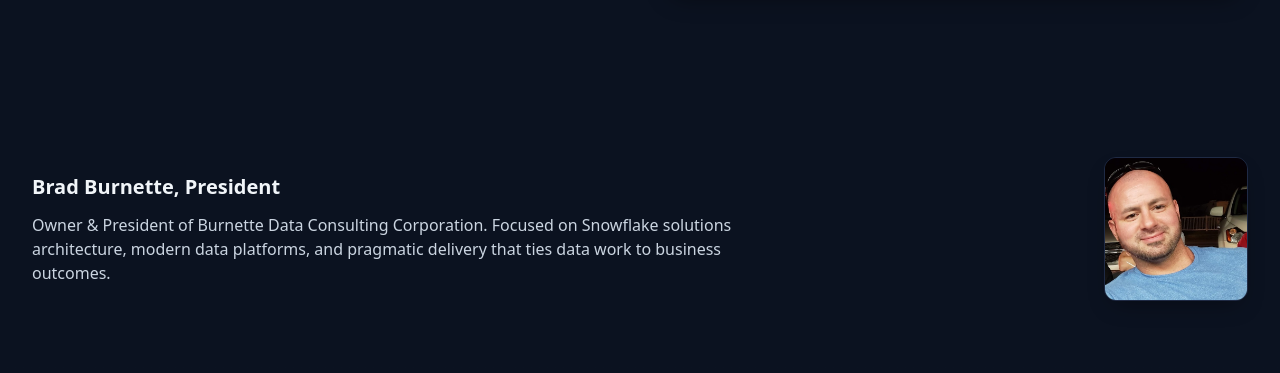
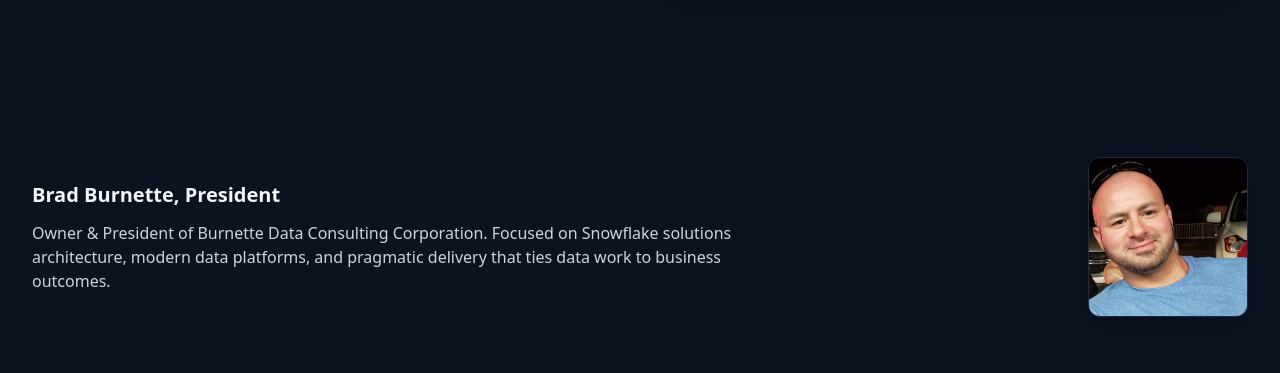
Before and after one commit to bradleylburnette/burnette-data-consulting.com, a plain HTML site: page index.html in a window 1280 px wide. Shown: the part 579-952 px from the top of the page. Drawn offline with nearby package versions, Linux system fonts and the light colour scheme.

Commit message:
Update index.html

```diff
--- a/index.html
+++ b/index.html
@@ -32,7 +32,7 @@
 </head>
 <body class="bg-bdc-bg text-slate-100 selection:bg-bdc-primary/30 selection:text-white">
 
-  <!-- Header -->
+  <!-- Header (pure black background; logo fills bar height) -->
   <header class="sticky top-0 z-40 bg-[#000000]">
     <div class="mx-auto max-w-7xl px-4 sm:px-6 lg:px-8">
       <div class="flex h-16 items-center justify-between">
@@ -71,7 +71,7 @@
           </div>
         </div>
 
-        <!-- Hero logo card -->
+        <!-- Hero logo card (full logo; pure black background) -->
         <div class="relative">
           <div class="flex items-center justify-center h-64 sm:h-80 lg:h-[26rem] rounded-3xl bg-[#000000] border border-bdc-border shadow-soft">
             <img src="/bdc_with_cube_logo.png" alt="Burnette Data Consulting logo" class="h-44 sm:h-52 lg:h-64 w-auto" decoding="async" />
@@ -81,7 +81,7 @@
     </div>
   </section>
 
-  <!-- About (compact bio + portrait) -->
+  <!-- About (compact bio + portrait back to original box size) -->
   <section id="about" class="py-12 lg:py-16">
     <div class="mx-auto max-w-7xl px-4 sm:px-6 lg:px-8">
       <div class="grid gap-8 lg:grid-cols-3 lg:items-center">
@@ -97,7 +97,7 @@
             <img
               src="/burnette_brad_picture_for_bdc_website.png"
               alt="Brad Burnette"
-              class="h-28 w-28 md:h-32 md:w-32 lg:h-36 lg:w-36 object-cover rounded-xl border border-bdc-border shadow-soft lg:self-start"
+              class="h-40 w-40 object-cover rounded-xl border border-bdc-border shadow-soft lg:self-start"
               loading="lazy" decoding="async"
             />
           </a>
```
